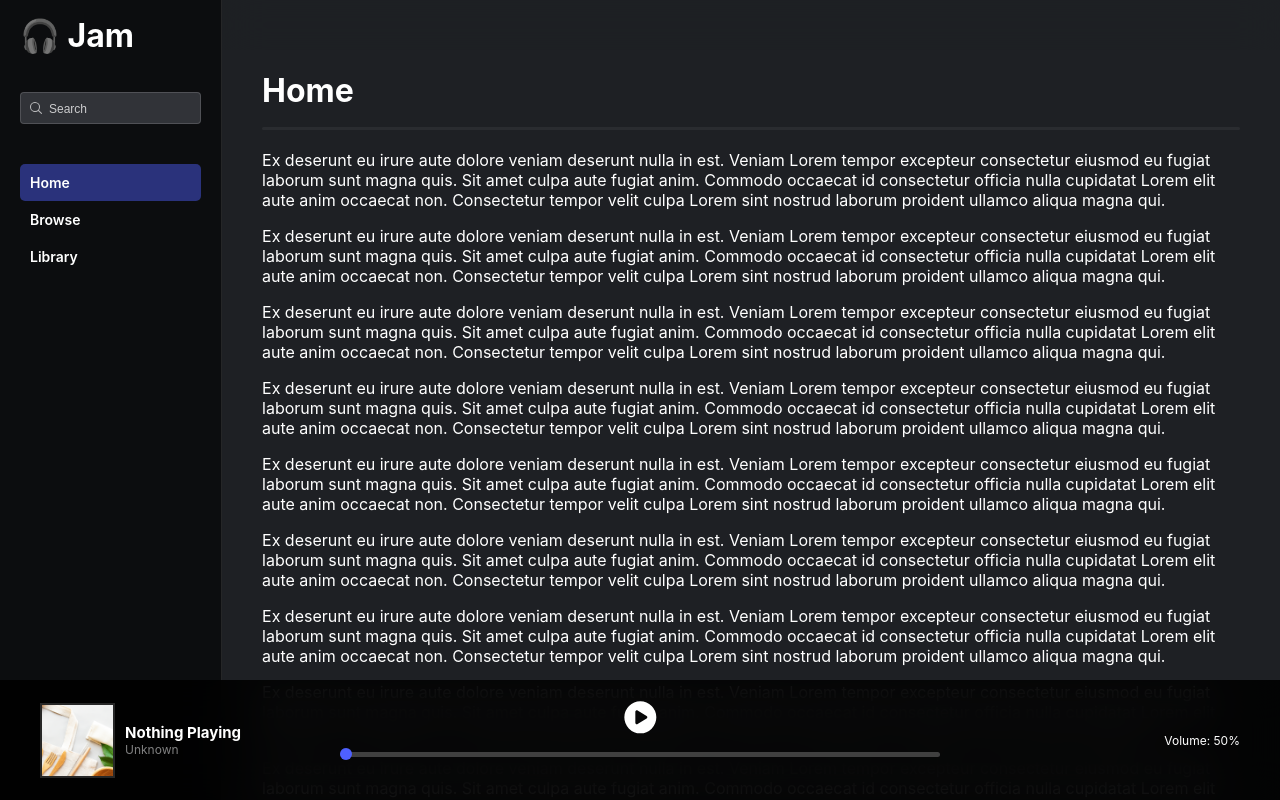
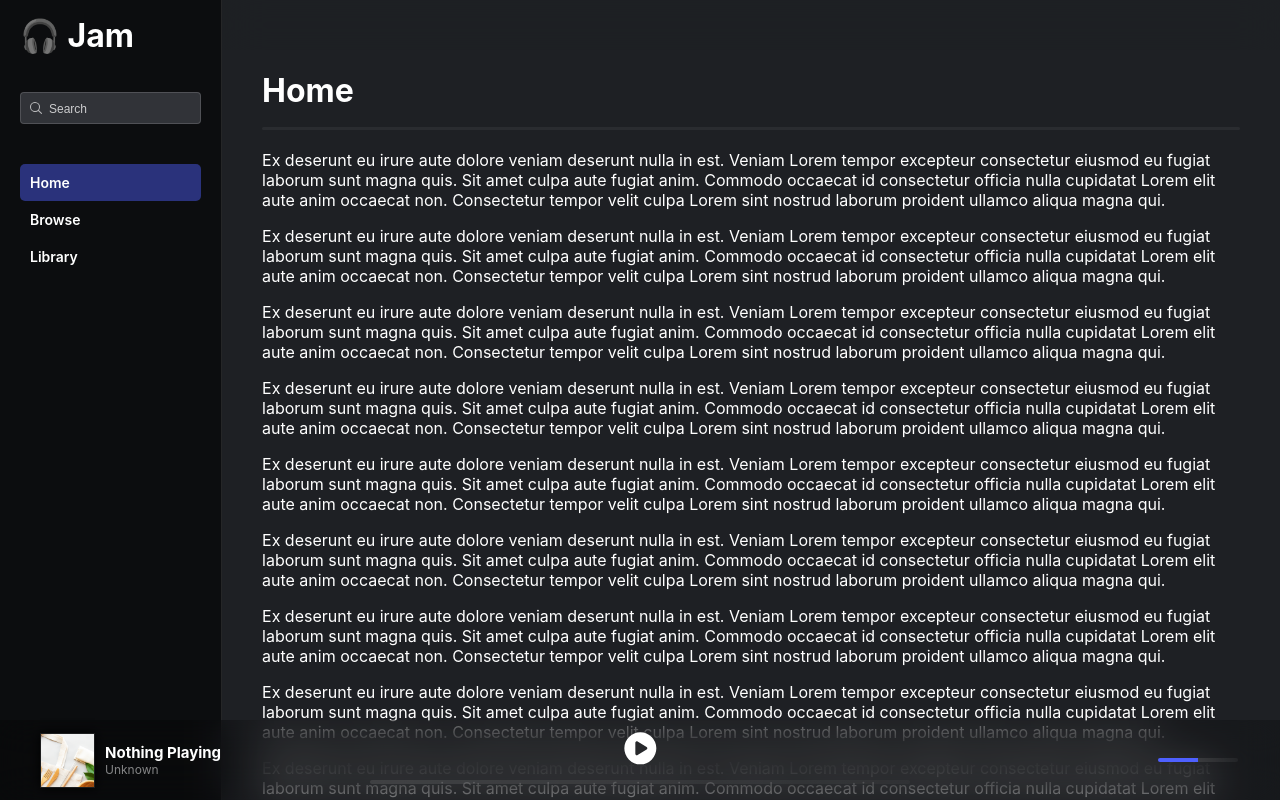
Before and after one commit to nocrusts/jam, a Next.js app: page / in a window 1280 px wide. Built offline with nearby package versions, Linux system fonts and the light colour scheme.

Commit message:
audio player / UI is much better

```diff
--- a/components/MusicPlayer.js
+++ b/components/MusicPlayer.js
@@ -4,14 +4,13 @@ import { FontAwesomeIcon } from "@fortawesome/react-fontawesome";
 import { faCirclePlay, faCirclePause } from "@fortawesome/free-solid-svg-icons";
 import ReactPlayer from "react-player/youtube";
 
-import Image from "next/image";
-import { useState, useEffect, useRef } from "react";
+import { useState, useEffect, useRef, useCallback } from "react";
 
 const MusicPlayer = () => {
-
     const [url, setUrl] = useState("https://www.youtube.com/watch?v=tOZkYsrX8JI");
     const [playing, setPlay] = useState(false);
     const [played, setPlayed] = useState(0);
+
     const [volume, setVolume] = useState(0);
     const [seeking, setSeeking] = useState(false);
 
@@ -21,28 +20,36 @@ const MusicPlayer = () => {
 
     const ref = useRef(null);
 
+    const adjustVolume = (percent) => {
+        setVolume(preVolume => Math.min(100, Math.max(0, preVolume + percent)));
+        window.localStorage.getItem("volume")
+    };
+
     useEffect(() => {
-        // States read values aren't updated here...(workaround)
-        let volumeLocal = parseInt(window.localStorage.getItem("volume"));
-        volumeLocal = volumeLocal > -1 ? volumeLocal : 50;
+        setVolume(Number(window.localStorage.getItem("volume") || "50"));
 
-        setVolume(volumeLocal / 100);
+        const handleKeyPress = (e) => {
+            if (e.key == "ArrowUp") {
+                adjustVolume(5);
+            }
 
-        function changeVolume(percent) {
-            volumeLocal += percent;
+            if (e.key == "ArrowDown") {
+                adjustVolume(-5);
+            }
 
-            window.localStorage.setItem("volume", volumeLocal);
-            setVolume(volumeLocal / 100);
-        }
+            if (e.key == " ") {
+                togglePlay();
+            }
+        };
 
-        window.addEventListener("keydown", (e) => {
-            if (e.key == "ArrowUp" && volumeLocal < 100) {
-                changeVolume(5);
-            } else if (e.key == "ArrowDown" && volumeLocal > 0) {
-                changeVolume(-5);
-            }
-        });
+        window.addEventListener("keydown", handleKeyPress);
+
+        return () => window.removeEventListener("keydown", handleKeyPress);
     }, []);
+
+    function togglePlay(e) {
+        setPlay(currentState => !currentState);
+    }
 
     function handleSeekMouseDown() {
         setSeeking(true);
@@ -63,6 +70,13 @@ const MusicPlayer = () => {
         }
     }
 
+    function handleVolumeChange(e) {
+        let newVolume = parseInt(e.target.value);
+
+        setVolume(newVolume);
+        window.localStorage.setItem("volume", newVolume);
+    }
+
     function getVideoDetails() {
         fetch(`https://www.youtube.com/oembed?url=${url}&format=json`)
             .then(res => res.json())
@@ -77,7 +91,7 @@ const MusicPlayer = () => {
         <div className={styles.player}>
 
             <div className={styles.left}>
-                <img className={styles.thumbnail} src={thumbnail} />
+                <img className={styles.thumbnail} src={thumbnail} alt="album" />
                 <div className={styles.label}>
                     <span className={styles.title}>{title}</span>
                     <span className={styles.artist}>{artist}</span>
@@ -87,7 +101,8 @@ const MusicPlayer = () => {
             <div className={styles.controls}>
                 <button
                     className={styles.playPause}
-                    onClick={function () { setPlay(!playing) }}
+                    onClick={togglePlay}
+                    onKeyDown={(e) => e.preventDefault()}
                 >
                     <FontAwesomeIcon
                         icon={playing ? faCirclePause : faCirclePlay}
@@ -96,16 +111,29 @@ const MusicPlayer = () => {
                 </button>
                 <input
                     className={styles.seek}
-                    type='range' min={0} max={0.999999} step='any'
+                    type="range" min={0} max={0.999999} step="any"
                     value={played}
                     onMouseDown={handleSeekMouseDown}
                     onChange={handleSeekChange}
                     onMouseUp={handleSeekMouseUp}
+                    onKeyDown={event => event.preventDefault()}
+                    style={{
+                        background: 'linear-gradient(to right, rgb(var(--accent)) 0%, rgb(var(--accent)) ' + played * 100 + '%, rgba(255, 255, 255, 0.1) ' + played * 100 + '%, transparent 140%)'
+                    }}
                 />
             </div>
 
             <div className={styles.right}>
-                Volume: {Math.floor(volume * 100)}%
+                <input
+                    className={styles.volume}
+                    type="range" min={0} max={100} step="any"
+                    value={volume}
+                    onChange={handleVolumeChange}
+                    onKeyDown={event => event.preventDefault()}
+                    style={{
+                        background: 'linear-gradient(to right, rgb(var(--accent)) 0%, rgb(var(--accent)) ' + volume + '%, rgba(255, 255, 255, 0.1) ' + volume + '%, transparent 140%)'
+                    }}
+                />
             </div>
 
             <div className={styles.backend}>
@@ -116,9 +144,21 @@ const MusicPlayer = () => {
                     controls={false}
                     playsinline={false}
                     pip={false}
-                    volume={volume}
+                    volume={volume / 100}
                     onReady={getVideoDetails}
                     onProgress={handleProgress}
+                    config={
+                        {
+                            youtube: {
+                                playerVars: {
+                                    autoplay: 0,
+                                    modestbranding: 1,
+                                    showinfo: 0,
+                                    disablekb: 1
+                                }
+                            }
+                        }
+                    }
                 />
             </div>
         </div >
--- a/styles/MenuItem.module.css
+++ b/styles/MenuItem.module.css
@@ -6,6 +6,7 @@
     border-radius: 5px;
     font-size: 14px;
     font-weight: 600;
+    -webkit-user-drag: none;
 }
 
 .menuItem:hover {
--- a/styles/MusicPlayer.module.css
+++ b/styles/MusicPlayer.module.css
@@ -3,13 +3,13 @@
     position: fixed;
     bottom: 0;
     width: 100vw;
-    height: 120px;
+    height: 80px;
     justify-content: space-between;
     align-items: center;
     padding: 0 40px;
     z-index: 5;
     font-size: 12px;
-    background: rgba(0, 0, 0, 0.877);
+    background: rgba(0, 0, 0, 0.212);
     -webkit-backdrop-filter: blur(20px);
             backdrop-filter: blur(20px);
 }
@@ -36,37 +36,25 @@
 }
 
 .thumbnail {
-    width: 75px;
-    height: 75px;
-    border: 2px rgba(255, 255, 255, 0.15) solid;
+    width: 55px;
+    height: 55px;
+    border: 1px rgba(255, 255, 255, 0.082) solid;
     object-fit: cover;
+    box-shadow: black 0 0 10px;
 }
 
 .controls {
     display: flex;
     flex-direction: column;
-    justify-content: center;
+    justify-content: space-evenly;
     align-items: center;
     flex: 2;
+    height: 100%;
 }
 
 .seek {
-    width: 100%;
-    margin: 20px 0;
-    -webkit-appearance: none;
-    height: 5px;
-    background-color: #ffffff3b;
-    border-radius: 2.5px;
-    cursor: pointer;
-}
-
-.seek::-webkit-slider-thumb {
-    -webkit-appearance: none;
-    width: 12px;
-    height: 12px;
-    border-radius: 50%;
-    background: rgb(var(--accent));
-    border-left: 2px solid rgb(var(--accent));
+    width: 90%;
+    max-width: 580px;
 }
 
 .playPause {
@@ -79,8 +67,16 @@
     cursor: pointer;
 }
 
-.playPause:hover {
-    transform: scale(1.3);
+.playPause path {
+    transition: .15s ease-out;
+}
+
+.playPause:hover path {
+    fill: rgba(255, 255, 255, 0.7);
+}
+
+.playPause:active {
+    transform: scale(1.15);
 }
 
 .right {
@@ -92,3 +88,8 @@
 .backend {
     display: none;
 }
+
+.volume {
+    width: 70%;
+    max-width: 80px;
+}
--- a/styles/Sidebar.module.css
+++ b/styles/Sidebar.module.css
@@ -15,6 +15,7 @@
     z-index: 2;
     border-right: 1px rgba(255,255,255,0.1) solid;
     background: #00000093;
+    user-select: none;
 }
 
 .content {
--- a/styles/globals.css
+++ b/styles/globals.css
@@ -51,6 +51,35 @@ hr {
   padding: 0 40px;
 }
 
+input[type="range"] {
+  -webkit-appearance: none;
+  height: 4px;
+  border-radius: 2px;
+  cursor: pointer;
+  transition: .2s;
+  outline: 0;
+}
+
+input[type="range"]::-webkit-slider-thumb {
+  -webkit-appearance: none;
+  width: 0px;
+  height: 0px;
+  border-radius: 50%;
+  background: white;
+  box-shadow: rgba(0, 0, 0, 0.295) 0 0 15px;
+  transition: .1s;
+}
+
+input[type="range"]:hover {
+  background-color: #ffffff62;
+}
+
+input[type="range"]:hover::-webkit-slider-thumb {
+  opacity: 1;
+  width: 12px;
+  height: 12px;
+}
+
 :root {
   --sidebar-width: 260px;
   --accent: 78, 96, 255;
```
